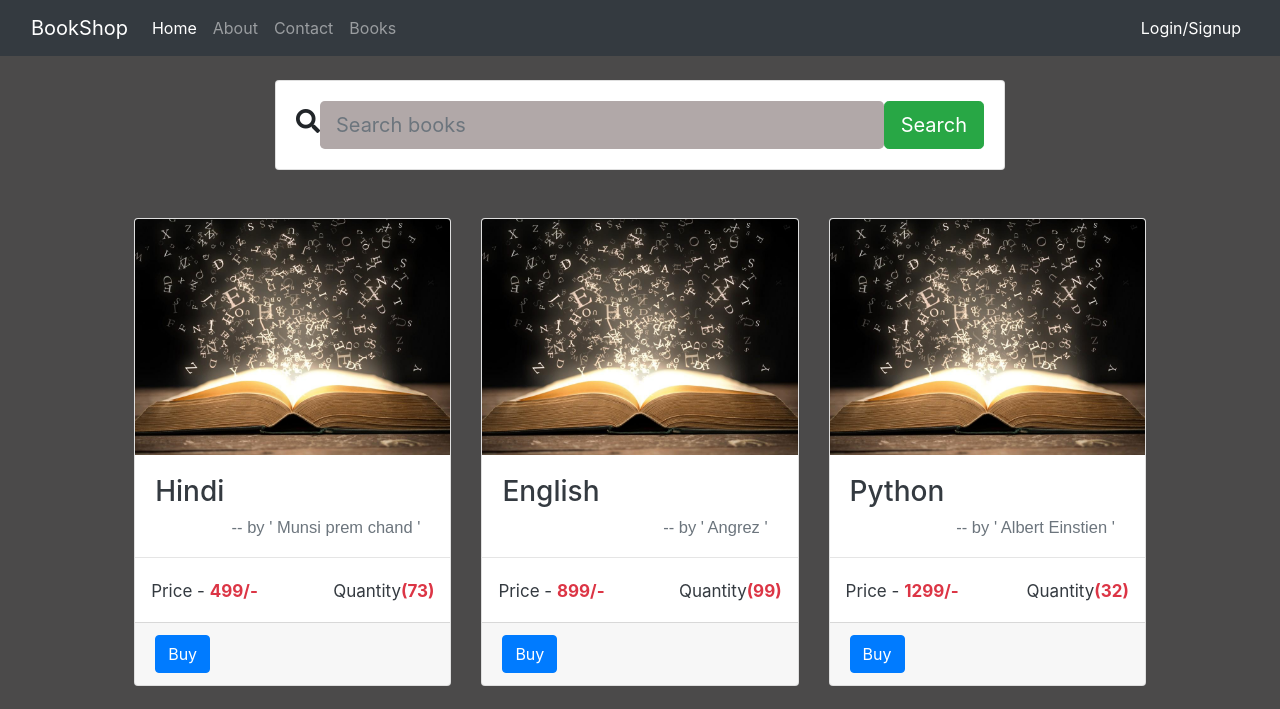
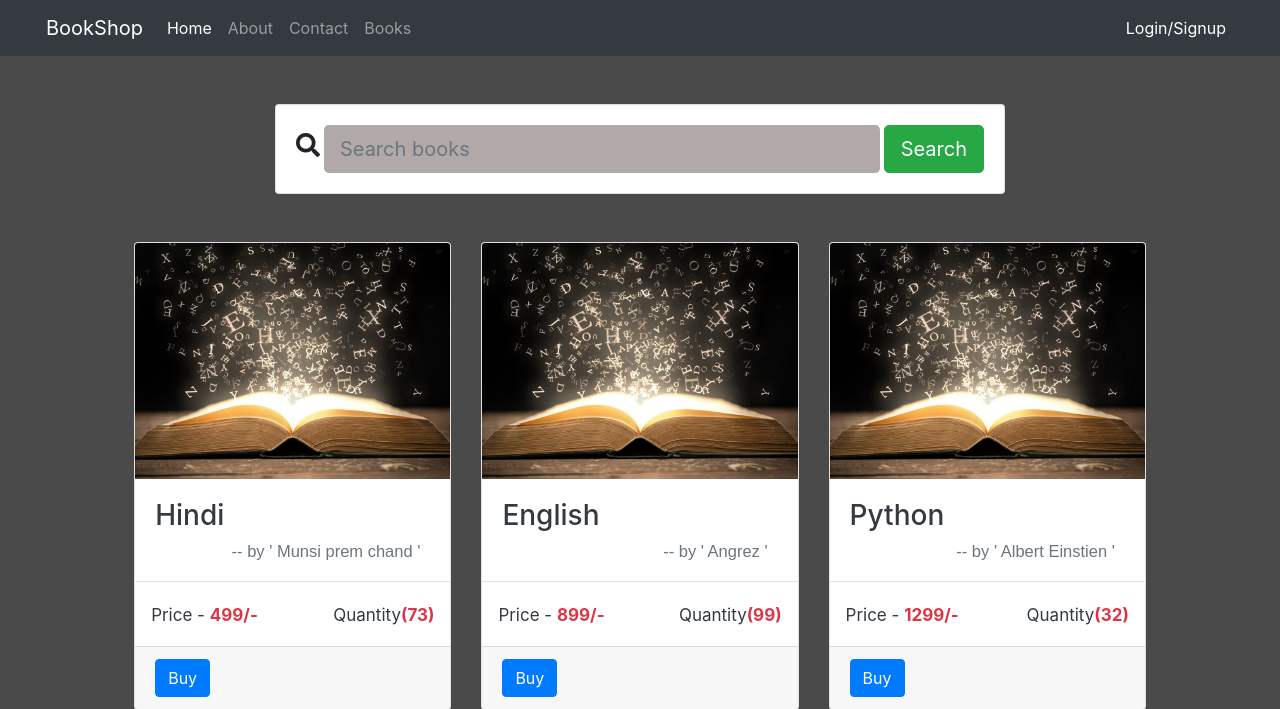
Before and after one commit to Neerajsinghtanwar/BookShop, a Django app: page /viewbooks/ in a window 1280 px wide. Shown: the top 709 px of the page. Run offline with Django 3.2, Linux system fonts and the light colour scheme; data comes from the database, SQL or seed files in the repository; both versions use the stored data as it was after the commit; some libraries are stand-ins or nearby versions.

Commit message:
Initial Commit

```diff
--- a/app/templates/app/navbar.html
+++ b/app/templates/app/navbar.html
@@ -1,20 +1,27 @@
+<div class='col-sm-12 container'>
   <nav class="navbar navbar-expand-lg navbar-dark bg-dark">
     <a class="navbar-brand" href="{% url 'home' %}">BookShop</a>
-  <button class="navbar-toggler" type="button" data-toggle="collapse" data-target="#navbarNavAltMarkup" aria-controls="navbarNavAltMarkup" aria-expanded="false" aria-label="Toggle navigation">
+    <button class="navbar-toggler" type="button" data-toggle="collapse" data-target="#navbarSupportedContent" aria-controls="navbarSupportedContent" aria-expanded="false" aria-label="Toggle navigation">
       <span class="navbar-toggler-icon"></span>
     </button>
-  <div class="collapse navbar-collapse" id="navbarNavAltMarkup">
-    <div class="collapse navbar-collapse" id="navbarNavAltMarkup">
-      <div class="navbar-nav">
+
+    <div class="collapse navbar-collapse" id="navbarSupportedContent">
+      <ul class="navbar-nav mr-auto">
+        <li class="nav-item active">
           <a class="nav-link active" aria-current="page" href="{% url 'home' %}">Home</a>
+        </li>
+        <li class="nav-item">
           <a class="nav-link" href="{% url 'about' %}">About</a>
+        </li>
+        <li class="nav-item">
           <a class="nav-link" href="{% url 'contact' %}">Contact</a>
+        </li>
+        <li class="nav-item">
           <a class="nav-link" href="{% url 'viewbooks' %}">Books</a>
-      </div>
-    </div>
-
-    <div class="navbar-nav">
-      <div class="nav-item dropdown">
+        </li>
+      </ul>
+      <ul class="navbar-nav">
+      <li class="nav-item dropdown">
           {% if request.user.is_authenticated %}
             {% if user is request.user %}
               <a class="nav-link dropdown-toggle" href="{% url 'home' %}" id="navbarDropdown" role="button" data-toggle="dropdown" aria-haspopup="true" aria-expanded="false">
@@ -35,7 +42,8 @@
             <div class="dropdown-divider"></div>
               <a class="dropdown-item" href="{% url 'logout' %}">Logout</a>
           </div>
-      </div>
-    </div>
+        </li>
+        </ul>
     </div>
   </nav>
+  </div>
--- a/app/templates/app/view_book.html
+++ b/app/templates/app/view_book.html
@@ -71,10 +71,12 @@
 </div>
 {% endblock msg %}
 
+
 {% block content %}
 
 <link rel="stylesheet" href="https://use.fontawesome.com/releases/v5.1.0/css/all.css" integrity="sha384-lKuwvrZot6UHsBSfcMvOkWwlCMgc0TaWr+30HWe3a4ltaBwTZhyTEggF5tJv8tbt" crossorigin="anonymous">
 <div class="container">
+    <br/>
     <br/>
 	<div class="row justify-content-center">
         <div class="col-12 col-md-10 col-lg-8">
@@ -83,13 +85,15 @@
                     <div class="col-auto">
                         <i class="fas fa-search h4 text-body"></i>
                     </div>
+                    <br>
                     <!--end of col-->
                     <div class="col">
-                        <input class="form-control form-control-lg form-control-borderless" type="search" placeholder="Search books" name="query" id="query">
+                        <input class="form-control form-control-lg form-control-borderless ml-1" type="search" placeholder="Search books" name="query" id="query">
                     </div>
+                    <br>
                     <!--end of col-->
                     <div class="col-auto">
-                        <button class="btn btn-lg btn-success" type="submit">Search</button>
+                        <button class="btn btn-lg btn-success ml-2" type="submit">Search</button>
                     </div>
                     <!--end of col-->
                 </div>
@@ -127,6 +131,7 @@
                 </div>
             </div>
         {%if forloop.counter|divisibleby:3 or forloop.last %}</div><br><br>{%  endif %}
+
     {%  endfor %}
 </div>
 {% endblock content %}
```
Also changed, not shown: app/templates/app/pagination.html (line endings or trailing spaces), db.sqlite3. Lines whose indentation alone changed are shown as unchanged.
